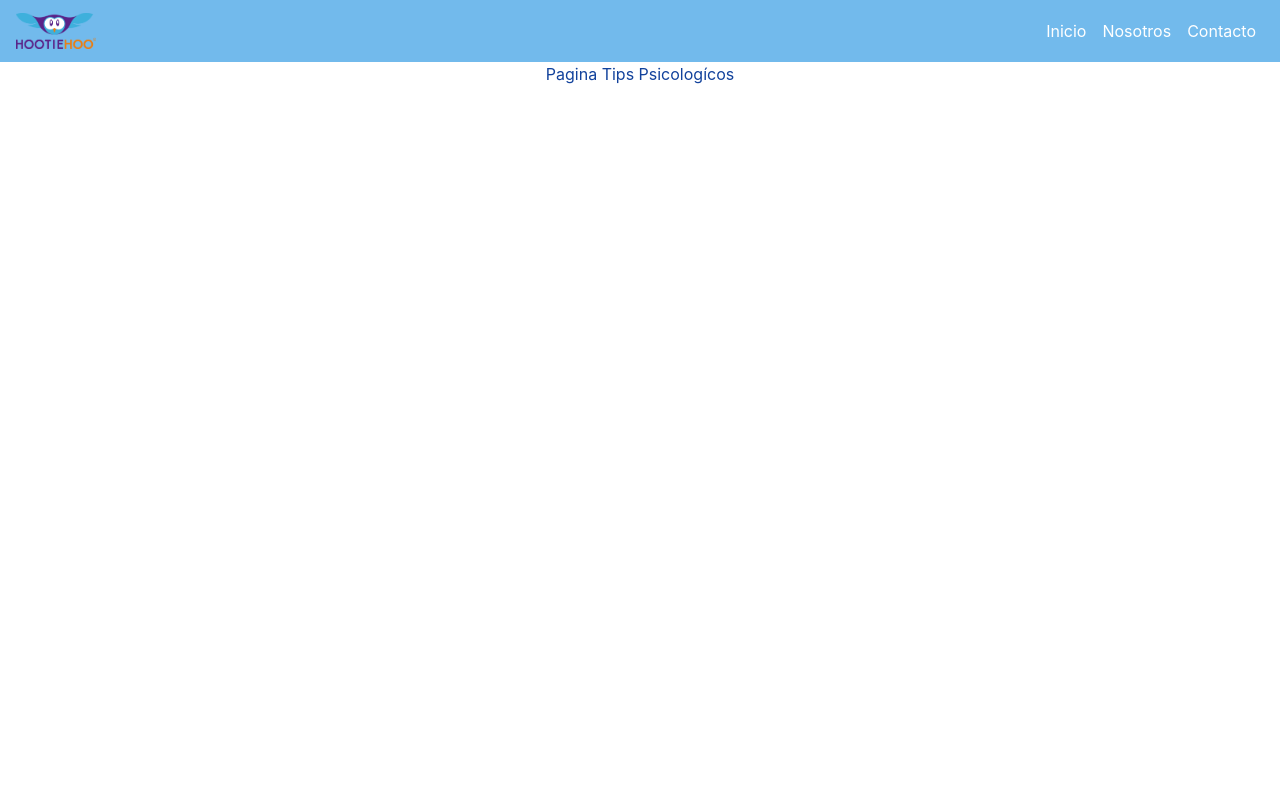
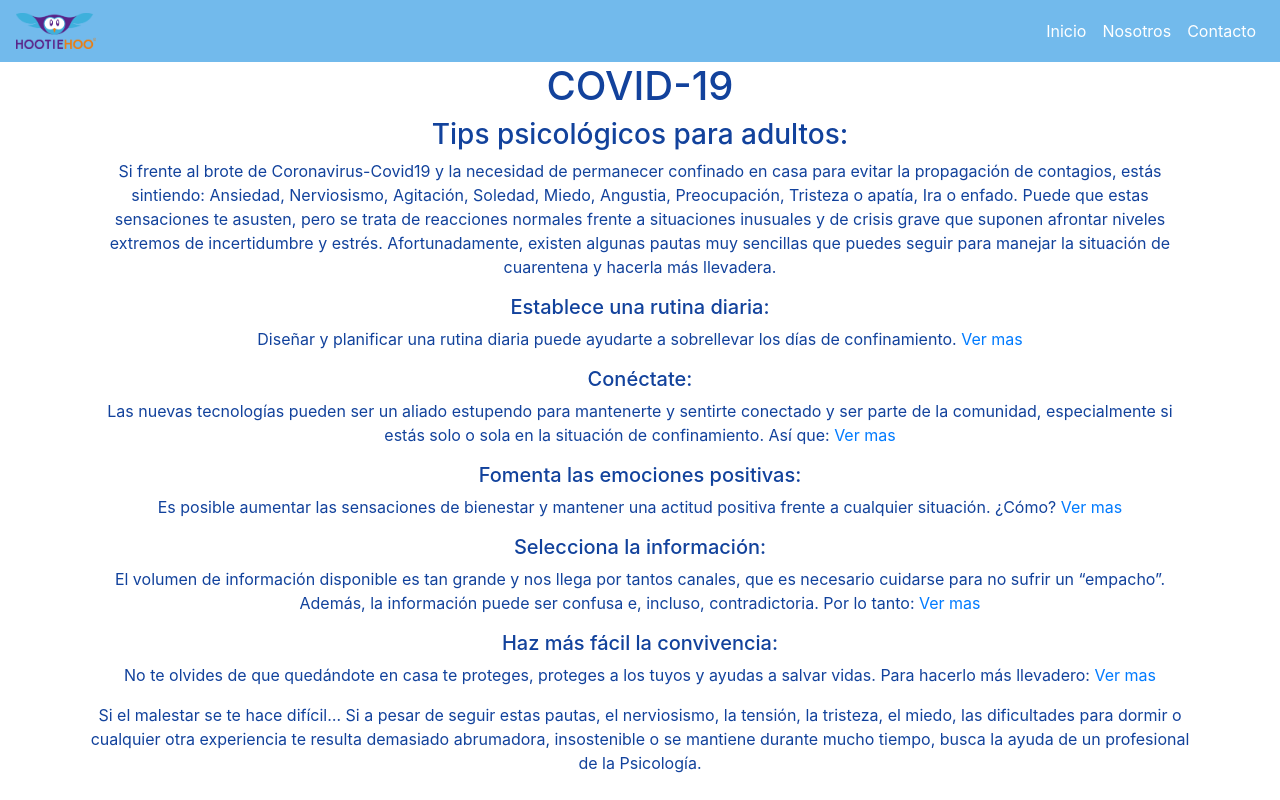
Before and after one commit to yoslianaguilar/covid-19_hootiehoo, a React (Create React App) app: page /adultTips in a window 1280 px wide. Built offline with nearby package versions, Linux system fonts and the light colour scheme.

Commit message:
avance tips psicologicos adultos

```diff
--- /dev/null
+++ b/src/components/AdultTips.jsx
@@ -0,0 +1,36 @@
+import React from 'react';
+
+export const AdultTipsInf = () => {
+    return (
+        <div>
+        <h1>COVID-19</h1>
+        <h3>Tips psicológicos para adultos:</h3>
+        <p>
+Si frente al brote de Coronavirus-Covid19 y la necesidad de permanecer confinado en casa para evitar la propagación de contagios, estás sintiendo:
+Ansiedad, Nerviosismo, Agitación, Soledad, Miedo, Angustia, Preocupación, Tristeza o apatía, Ira o enfado.
+Puede que estas sensaciones te asusten, pero se trata de reacciones normales frente a situaciones inusuales y de crisis grave que suponen afrontar niveles extremos de incertidumbre y estrés.
+Afortunadamente, existen algunas pautas muy sencillas que puedes seguir para manejar la situación de cuarentena y hacerla más llevadera.
+</p>
+
+<h5>Establece una rutina diaria:</h5>
+<p>Diseñar y planificar una rutina diaria puede ayudarte a sobrellevar los días de confinamiento. <a href="https://drive.google.com/file/d/1s9YSr91ZlUlC4QsqHVoNi_vm-B2SsCvm/view?usp=sharing" download="Establece-una-rutina-diaria.pdf">Ver mas</a></p>
+
+<h5>Conéctate:</h5>
+<p>Las nuevas tecnologías pueden ser un aliado estupendo para mantenerte y sentirte conectado y ser parte de la comunidad, especialmente si estás solo o sola en la situación de confinamiento. Así que: <a href="https://drive.google.com/file/d/18ItrG_up8uKG32eKi1OYlov-6j158rYB/view?usp=sharing" download="Conéctate.pdf">Ver mas</a></p>
+
+<h5>Fomenta las emociones positivas:</h5>
+<p>Es posible aumentar las sensaciones de bienestar y mantener una actitud positiva frente a cualquier situación. ¿Cómo? <a href="https://drive.google.com/file/d/1ic0UoCxJAbAEJDhzrSV_2twVW6XxszbV/view?usp=sharing" download="Fomenta-emociones-positivas.pdf">Ver mas</a></p>
+
+<h5>Selecciona la información:</h5>
+<p>El volumen de información disponible es tan grande y nos llega por tantos canales, que es necesario cuidarse para no sufrir un “empacho”. Además, la información puede ser confusa e, incluso, contradictoria. Por lo tanto: <a href="https://drive.google.com/file/d/1AZ2zYvFLU2dqxCmUthEmWKnrLFSbCcDr/view?usp=sharing" download="selecciona-la-informacion.pdf">Ver mas</a></p>
+
+
+<h5>Haz más fácil la convivencia:</h5>
+<p>No te olvides de que quedándote en casa te proteges, proteges a los tuyos y ayudas a salvar vidas.  Para hacerlo más llevadero: <a href="https://drive.google.com/file/d/1ZBpEqTBt59-qNhKC_cgOJdlMaamx6lO0/view?usp=sharing" download="Haz-mas-facil-la-convivencia.pdf">Ver mas</a></p>
+
+<p>Si el malestar se te hace difícil…
+Si a pesar de seguir estas pautas, el nerviosismo, la tensión, la tristeza, el miedo, las dificultades para dormir o cualquier otra experiencia te resulta demasiado abrumadora, insostenible o se mantiene durante mucho tiempo, busca la ayuda de un profesional de la Psicología.
+</p>
+      </div>
+    )
+}
--- a/src/views/adultTips.js
+++ b/src/views/adultTips.js
@@ -1,9 +1,10 @@
 import React from 'react';
+import {  AdultTipsInf } from '../components/AdultTips.jsx';
 
 export const PsicologicosTips = () =>{
   return(
     <div>
-    Pagina Tips Psicologícos
+    <AdultTipsInf/>
     </div>
   )
 }
```
